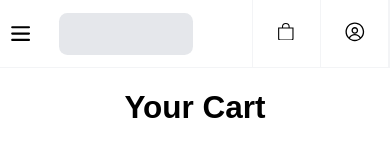
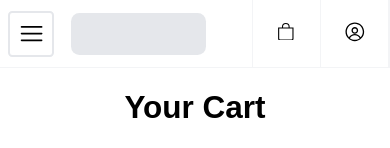
Before and after one commit to isaaccjh/frontend, a React (Create React App) app: page /cart in a window 390 px wide. Shown: the top 148 px of the page. Built offline with nearby package versions, Linux system fonts and the light colour scheme.

Commit message:
hamburger functionality not added

```diff
--- a/src/components/Navbar.js
+++ b/src/components/Navbar.js
@@ -3,7 +3,7 @@ import { useEffect, useState, useContext } from "react";
 import jwtDecode from "jwt-decode";
 
 import { BsSearch, BsBag } from "react-icons/bs";
-import { RxAvatar } from "react-icons/rx";
+import { RxAvatar, RxHamburgerMenu } from "react-icons/rx";
 
 import UserContext from "../contexts/UserContext";
 
@@ -25,22 +25,9 @@ export default function Navbar() {
             <div
                 className="mx-auto flex h-16 max-w-screen-2xl items-center justify-between sm:px-6 lg:px-8"
             >
-                <div className="flex items-center gap-4">
-                    <button type="button" className="p-2 lg:hidden">
-                        <svg
-                            className="h-6 w-6"
-                            xmlns="http://www.w3.org/2000/svg"
-                            fill="none"
-                            viewBox="0 0 24 24"
-                            stroke="currentColor"
-                        >
-                            <path
-                                strokeLinecap="round"
-                                strokeLinejoin="round"
-                                strokeWidth="2"
-                                d="M4 6h16M4 12h16M4 18h16"
-                            />
-                        </svg>
+                <div className="flex items-center gap-4 p-2">
+                    <button type="button" className="p-2 border-2 rounded lg:hidden">
+                        <RxHamburgerMenu className="h-6 w-6" />
                     </button>
 
                     <a href="#" className="flex">
@@ -56,28 +43,28 @@ export default function Navbar() {
                     >
                         <a
                             href="/about"
-                            className="block h-16 border-b-4 border-transparent leading-[4rem] hover:border-current hover:text-red-700"
+                            className="block h-16 border-b-4 border-transparent leading-[4rem] hover:border-current hover:text-yellow-400"
                         >
                             About
                         </a>
 
                         <a
                             href="/news"
-                            className="block h-16 border-b-4 border-transparent leading-[4rem] hover:border-current hover:text-red-700"
+                            className="block h-16 border-b-4 border-transparent leading-[4rem] hover:border-current hover:text-yellow-400"
                         >
                             News
                         </a>
 
                         <a
                             href="/products"
-                            className="block h-16 border-b-4 border-transparent leading-[4rem] hover:border-current hover:text-red-700"
+                            className="block h-16 border-b-4 border-transparent leading-[4rem] hover:border-current hover:text-yellow-400"
                         >
                             Products
                         </a>
 
                         <a
                             href="/contact"
-                            className="block h-16 border-b-4 border-transparent leading-[4rem] hover:border-current hover:text-red-700"
+                            className="block h-16 border-b-4 border-transparent leading-[4rem] hover:border-current hover:text-yellow-400"
                         >
                             Contact
                         </a>
@@ -88,7 +75,7 @@ export default function Navbar() {
                             <span className="border-e border-e-gray-100">
                                 <a
                                     href="/cart"
-                                    className="grid h-16 w-16 place-content-center border-b-4 border-transparent hover:border-red-700"
+                                    className="grid h-16 w-16 place-content-center border-b-4 border-transparent hover:border-yellow-400"
                                 >
                                     <BsBag />
 
@@ -99,7 +86,7 @@ export default function Navbar() {
                             <span className="border-e border-e-gray-100">
                                 <a
                                     href="/account"
-                                    className="grid h-16 w-16 place-content-center border-b-4 border-transparent hover:border-red-700"
+                                    className="grid h-16 w-16 place-content-center border-b-4 border-transparent hover:border-yellow-400"
                                 >
                                     <RxAvatar className="scale-[1.2]"/>
 
```
